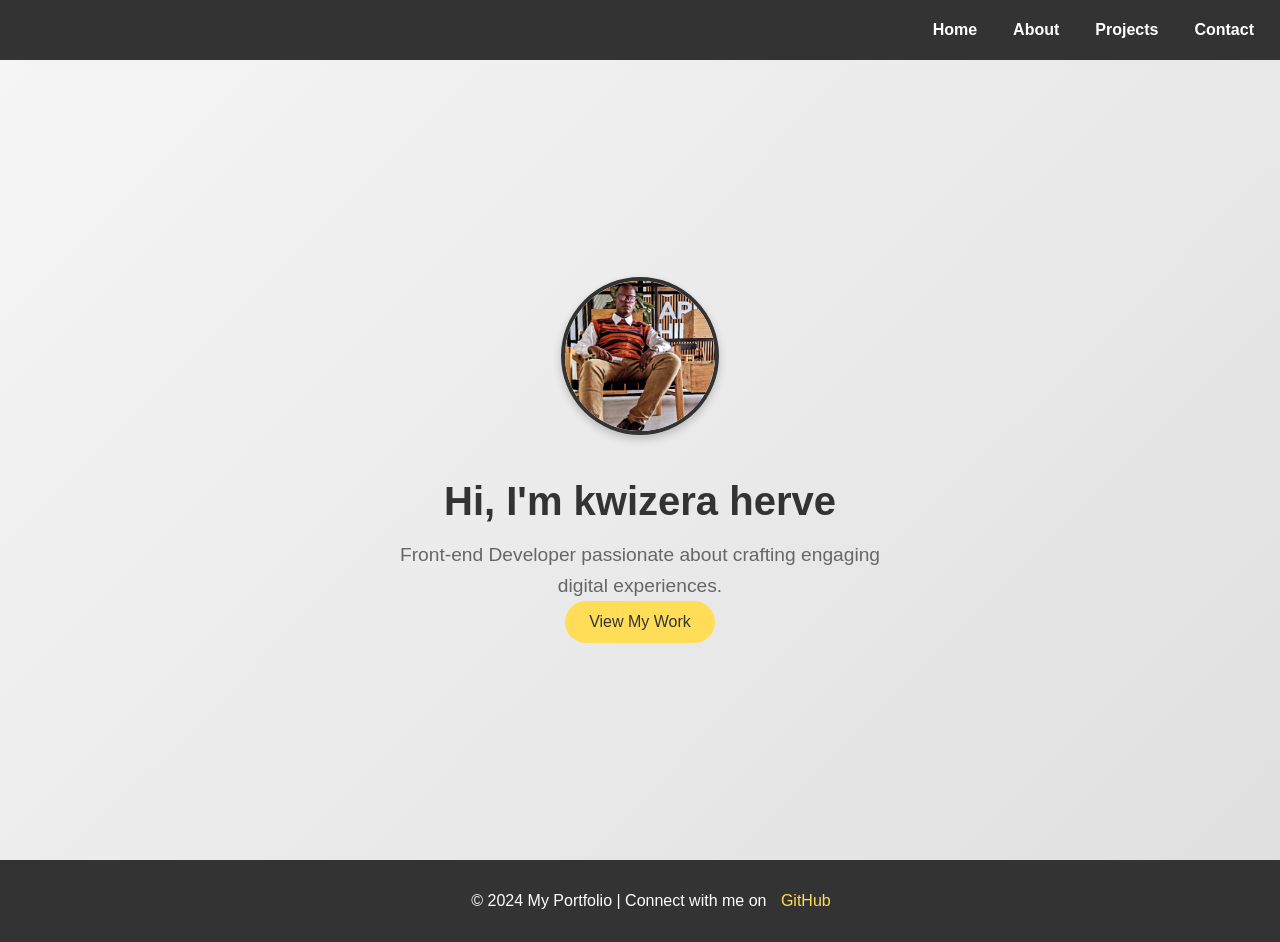
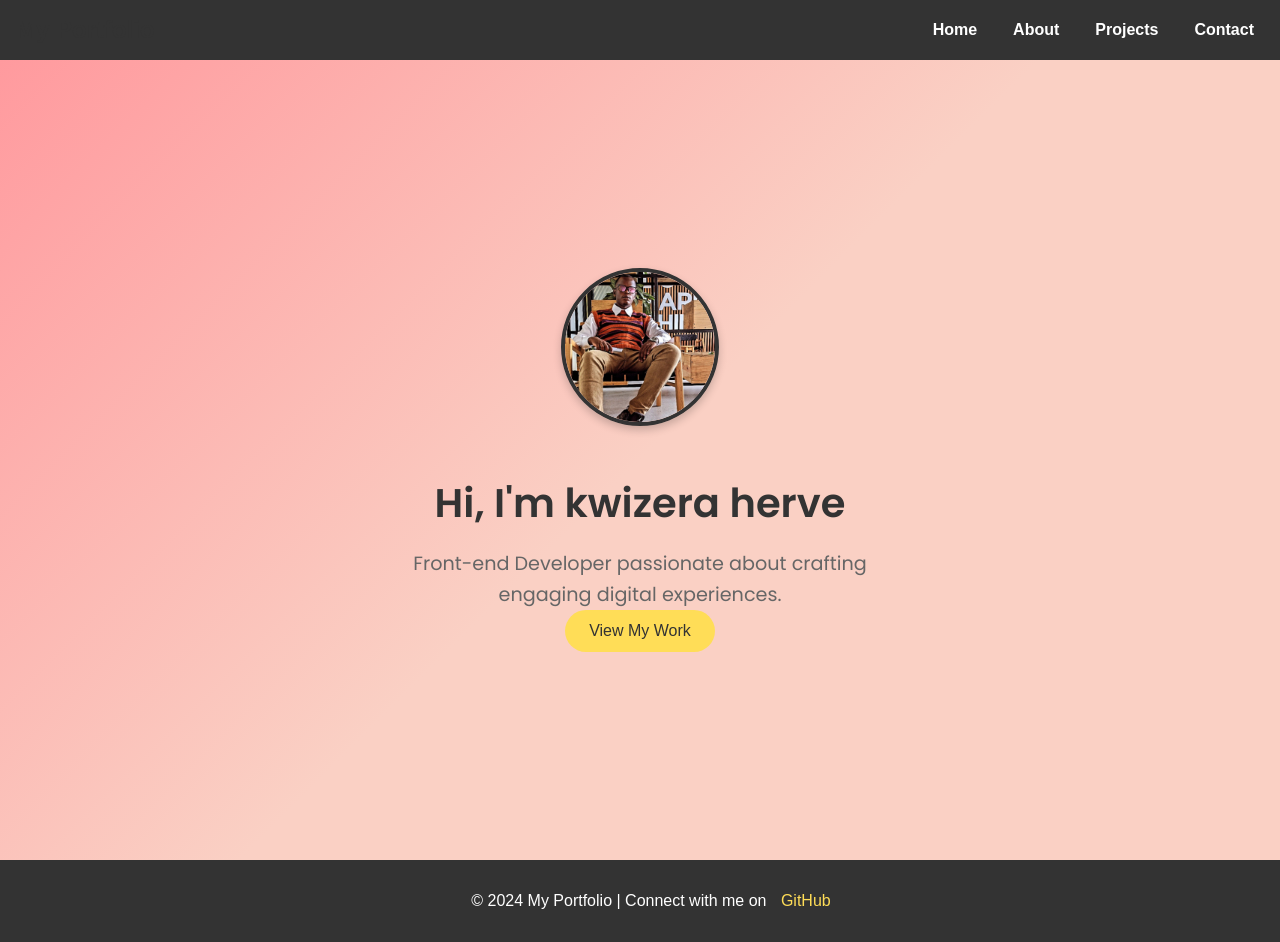
Before and after one commit to hervekwizera/myPortifolia, a React (Vite) app: page / in a window 1280 px wide. Shown: the top 942 px of the page. Built offline with nearby package versions, Linux system fonts and the light colour scheme.

Commit message:
i change the background color of home page

```diff
--- a/src/pages/Home.css
+++ b/src/pages/Home.css
@@ -1,14 +1,17 @@
+/* src/pages/Home.css */
 /* src/pages/Home.css */
 
 .home {
-    display: flex;
-    justify-content: center;
-    align-items: center;
-    min-height: 100vh;
-    background: linear-gradient(135deg, #f5f5f5, #e0e0e0);
-    color: #333;
-    transition: background-color 3s ease-in-out;
-  }
+  display: flex;
+  justify-content: center;
+  align-items: center;
+  height: 100vh;
+  background: linear-gradient(135deg, #ff9a9e, #fad0c4, #fad0c4); /* Soft pink-to-peach gradient */
+  font-family: 'Poppins', sans-serif;
+  color: #333;
+  text-align: center;
+}
+
 
   .hero {
     text-align: center;
```
